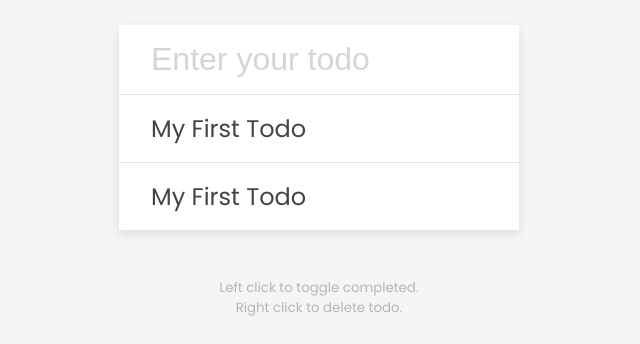
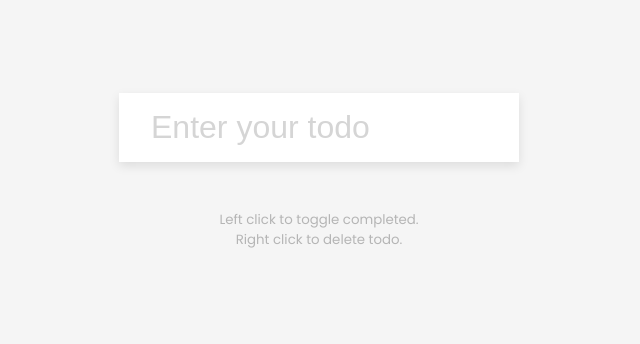
Before and after one commit to istarlet/todo-list, a plain HTML site: page index.html in a window 1280 px wide. Shown: the part 456-800 px from the top of the page, without its empty margins (321-961 px from the left). Drawn offline with Linux system fonts and the light colour scheme.

Commit message:
Remove lis

```diff
--- a/index.html
+++ b/index.html
@@ -18,10 +18,7 @@
         autocomplete="off"
       />
 
-      <ul class="todos" id="todos">
-        <li>My First Todo</li>
-        <li>My First Todo</li>
-      </ul>
+      <ul class="todos" id="todos"></ul>
     </form>
 
     <small
```
